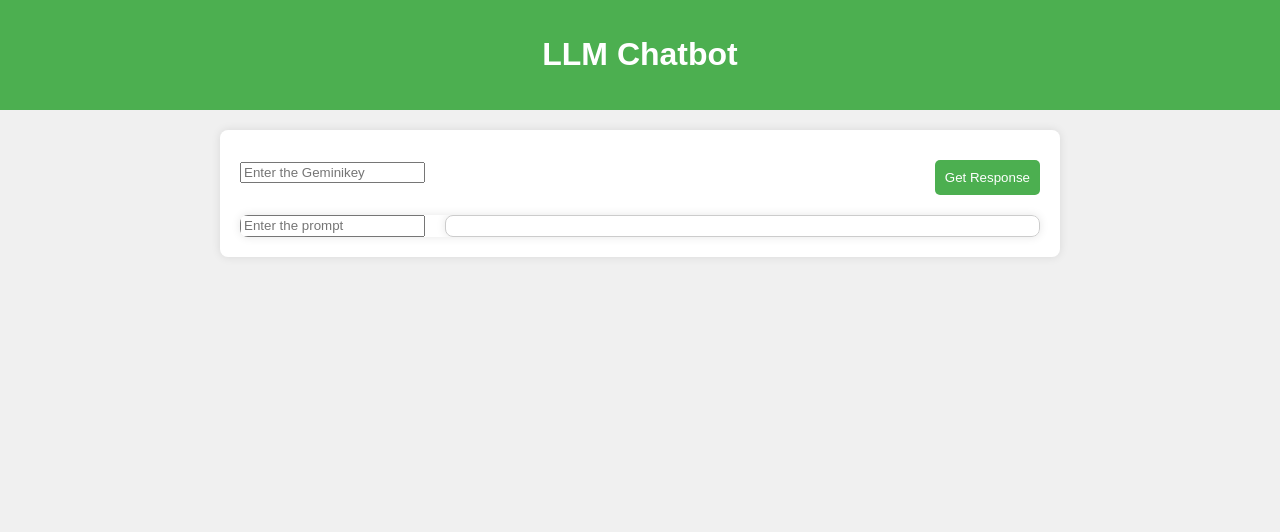
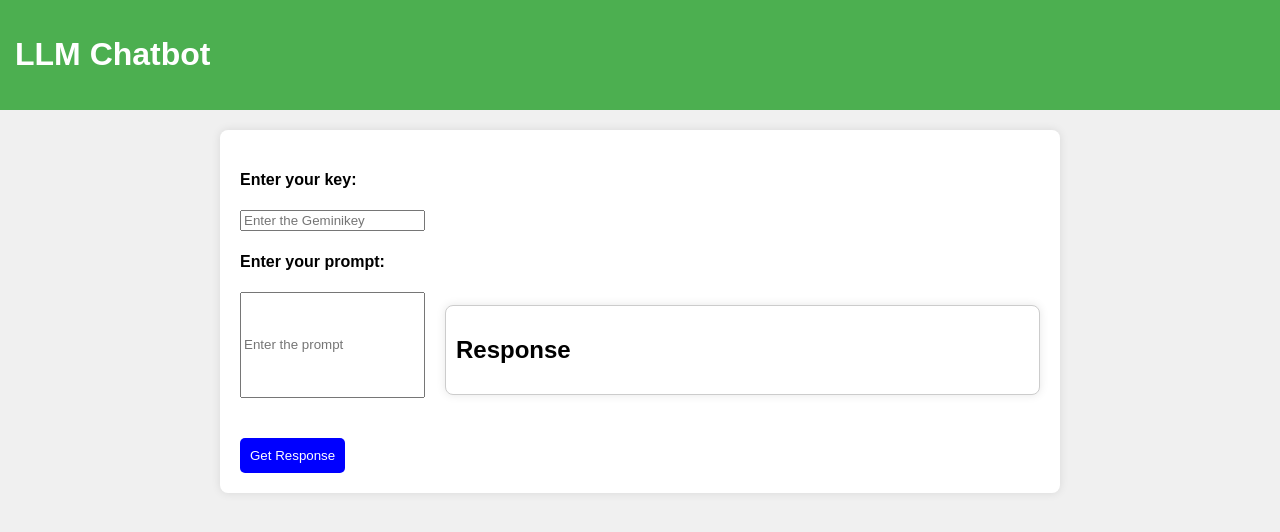
Before and after one commit to Monikakusumanchi/React_app, a React (Create React App) app in the folder frontend/: page / in a window 1280 px wide. Shown: the top 532 px of the page. Built offline with nearby package versions, Linux system fonts and the light colour scheme.

Commit message:
added styling

```diff
--- a/frontend/public/index.html
+++ b/frontend/public/index.html
@@ -1,43 +1,20 @@
+<!-- index.html -->
+
 <!DOCTYPE html>
 <html lang="en">
-  <head>
-    <meta charset="utf-8" />
-    <link rel="icon" href="%PUBLIC_URL%/favicon.ico" />
-    <meta name="viewport" content="width=device-width, initial-scale=1" />
-    <meta name="theme-color" content="#000000" />
-    <meta
-      name="description"
-      content="Web site created using create-react-app"
-    />
-    <link rel="apple-touch-icon" href="%PUBLIC_URL%/logo192.png" />
-    <!--
-      manifest.json provides metadata used when your web app is installed on a
-      user's mobile device or desktop. See https://developers.google.com/web/fundamentals/web-app-manifest/
-    -->
-    <link rel="manifest" href="%PUBLIC_URL%/manifest.json" />
-    <!--
-      Notice the use of %PUBLIC_URL% in the tags above.
-      It will be replaced with the URL of the `public` folder during the build.
-      Only files inside the `public` folder can be referenced from the HTML.
+<head>
+  <meta charset="UTF-8">
+  <meta name="viewport" content="width=device-width, initial-scale=1.0">
+  <title>LLM Chatbot</title>
+</head>
+<body>
+  <div id="root"></div>
 
-      Unlike "/favicon.ico" or "favicon.ico", "%PUBLIC_URL%/favicon.ico" will
-      work correctly both with client-side routing and a non-root public URL.
-      Learn how to configure a non-root public URL by running `npm run build`.
-    -->
-    <title>React App</title>
-  </head>
-  <body>
-    <noscript>You need to enable JavaScript to run this app.</noscript>
-    <div id="root"></div>
-    <!--
-      This HTML file is a template.
-      If you open it directly in the browser, you will see an empty page.
+  <!-- Include React and ReactDOM libraries -->
+  <script src="https://unpkg.com/react@17/umd/react.production.min.js"></script>
+  <script src="https://unpkg.com/react-dom@17/umd/react-dom.production.min.js"></script>
 
-      You can add webfonts, meta tags, or analytics to this file.
-      The build step will place the bundled scripts into the <body> tag.
-
-      To begin the development, run `npm start` or `yarn start`.
-      To create a production bundle, use `npm run build` or `yarn build`.
-    -->
-  </body>
+  <!-- Include your compiled React app script -->
+  <script src="path/to/your/react/app/bundle.js"></script>
+</body>
 </html>
--- a/frontend/src/App.css
+++ b/frontend/src/App.css
@@ -8,7 +8,7 @@ body {
 header {
   background-color: #4caf50;
   color: white;
-  text-align: center;
+  text-align: Left;
   padding: 15px;
   margin-bottom: 20px;
 }
--- a/frontend/src/App.js
+++ b/frontend/src/App.js
@@ -6,23 +6,24 @@ function App() {
   const [prompt, setPrompt] = useState('');
   const [responses, setResponses] = useState([]);
   const [loading, setLoading] = useState(false);
+  const [error, setError] = useState(null);
 
   const getResponse = async () => {
     setLoading(true);
 
     try {
+      setError(null); // Clear previous errors
       const formData = new FormData();
       formData.append('gemini_api_key', geminikey);
       formData.append('prompt', prompt);
 
-      const response = await fetch('https://8000-monikakusumanc-reactapp-t5b6jdzjsvt.ws-us107.gitpod.io/get_gemini_completion', {
+      const response = await fetch('https://8000-monikakusumanc-reactapp-rh7k8sroffu.ws-us107.gitpod.io/get_gemini_completion', {
         method: 'POST',
         cache: 'no-cache',
         credentials: 'include',
         redirect: 'follow',
         referrerPolicy: 'no-referrer',
         body: formData,
-
       });
 
       if (!response.ok) {
@@ -33,9 +34,9 @@ function App() {
 
       // Update state with the response from the backend
       const newPrompt = { user: prompt, bot: responseData.response };
-      setResponses((prevResponses) => [...prevResponses, newPrompt]);
+      setResponses([newPrompt]); // Clear previous responses and set the new one
     } catch (error) {
-      console.error('Error fetching data:', error);
+      setError(`Error fetching data: ${error.message}`);
     } finally {
       setLoading(false);
     }
@@ -48,40 +49,48 @@ function App() {
       </header>
 
       <div id="container">
-        <div id="inputContainer">
+      <div>
+            <h4>Enter your key:</h4>
+          </div>
+        <div id="keyContainer">
+
           <input
-            type="text"
+            type="password"
             placeholder="Enter the Geminikey"
             value={geminikey}
             onChange={(e) => setGeminikey(e.target.value)}
           />
-          <button onClick={getResponse}>Get Response</button>
         </div>
-
-        <div id="promptContainer">
+        <div>
+          <h4>Enter your prompt:</h4>
+        </div>
+        <div id="inputContainer">
           <input
             type="text"
             placeholder="Enter the prompt"
             value={prompt}
             onChange={(e) => setPrompt(e.target.value)}
+            style={{ height: '100px', marginBottom: '10px' }}
           />
           <div id="responseContainer">
+            <h2>Response</h2>
+            {error && <p style={{ color: 'red' }}>{error}</p>}
             {responses.map((response, index) => (
               <div key={index}>
                 <p>
                   <strong>User:</strong> {response.user}
                 </p>
                 <p>
-                  <strong>Bot:</strong> {response.bot}
+                  <strong>Bot:</strong> <pre>{response.bot}</pre>
                 </p>
               </div>
             ))}
           </div>
         </div>
 
-        <div id="loader" style={{ display: loading ? 'block' : 'none' }}>
-          Loading...
-        </div>
+        <button onClick={getResponse} style={{ backgroundColor: loading ? 'lightgrey' : 'blue', color: 'white' }}>
+          {loading ? 'Loading...' : 'Get Response'}
+        </button>
       </div>
     </div>
   );
```
